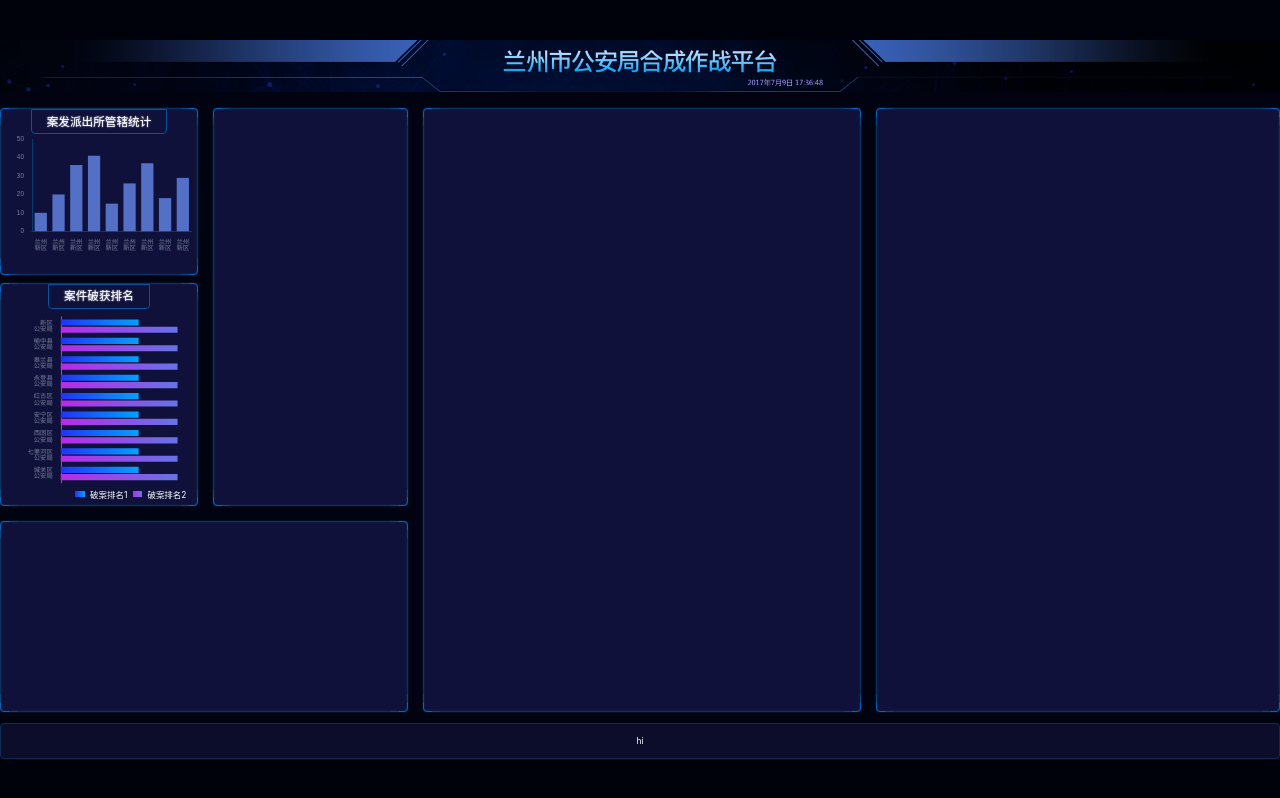
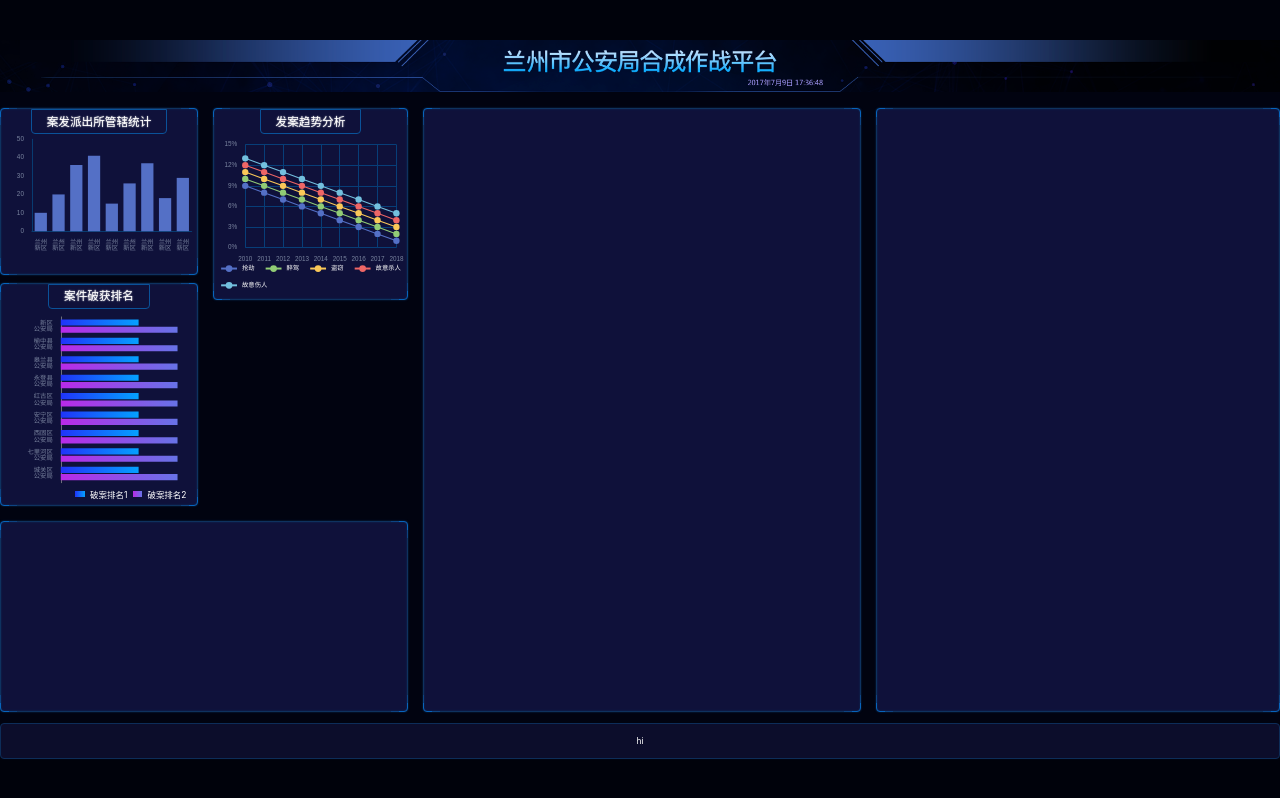
Before and after one commit to rustinliu/Large-screen, a React (Vite) app: page /#/ in a window 1280 px wide. Built offline with nearby package versions, Linux system fonts and the light colour scheme.

Commit message:
完成chart3

```diff
--- /dev/null
+++ b/src/components/chart-3.tsx
@@ -0,0 +1,84 @@
+import React, { useEffect, useRef } from 'react';
+import * as echarts from 'echarts';
+import { createEchartsOptions } from '../shared/create-echarts-options';
+import { px } from '../shared/px';
+
+export const Chart3 = () => {
+    const divRef = useRef(null);
+    useEffect(() => {
+        var myChart = echarts.init(divRef.current);
+        myChart.setOption(
+            createEchartsOptions({
+                legend: {
+                    bottom: px(10),
+                    textStyle: { color: 'white' },
+                    itemWidth: px(30),
+                    itemHeight: px(16),
+                },
+                grid: {
+                    x: px(20),
+                    x2: px(20),
+                    y: px(20),
+                    y2: px(70),
+                    containLabel: true,
+                },
+                xAxis: {
+                    type: 'category',
+                    boundaryGap: false,
+                    data: [2010, 2011, 2012, 2013, 2014, 2015, 2016, 2017, 2018],
+                    splitLine: { show: true, lineStyle: { color: '#073E78' } },
+                    axisTick: { show: false },
+                    axisLine: { show: false },
+                },
+                yAxis: {
+                    type: 'value',
+                    splitLine: { lineStyle: { color: '#073E78' } },
+                    axisLabel: {
+                        formatter(val) {
+                            return val * 100 + '%';
+                        },
+                    },
+                },
+                series: [
+                    {
+                        name: '抢劫',
+                        type: 'line',
+                        data: [0.01, 0.02, 0.03, 0.04, 0.05, 0.06, 0.07, 0.08, 0.09].reverse(),
+                    },
+                    {
+                        name: '醉驾',
+                        type: 'line',
+                        data: [0.02, 0.03, 0.04, 0.05, 0.06, 0.07, 0.08, 0.09, 0.1].reverse(),
+                    },
+                    {
+                        name: '盗窃',
+                        type: 'line',
+                        data: [0.03, 0.04, 0.05, 0.06, 0.07, 0.08, 0.09, 0.1, 0.11].reverse(),
+                    },
+                    {
+                        name: '故意杀人',
+                        type: 'line',
+                        data: [0.04, 0.05, 0.06, 0.07, 0.08, 0.09, 0.1, 0.11, 0.12].reverse(),
+                    },
+                    {
+                        name: '故意伤人',
+                        type: 'line',
+                        data: [0.05, 0.06, 0.07, 0.08, 0.09, 0.1, 0.11, 0.12, 0.13].reverse(),
+                    },
+                ].map((obj) => ({
+                    ...obj,
+                    symbol: 'circle',
+                    symbolSize: px(12),
+                    lineStyle: { width: px(2) },
+                })),
+            })
+        );
+    }, []);
+
+    return (
+        <div className='bordered faanqushi'>
+            <h2>发案趋势分析</h2>
+            <div ref={divRef} className='chart' />
+        </div>
+    );
+};
--- a/src/pages/home.scss
+++ b/src/pages/home.scss
@@ -110,7 +110,8 @@
             }
         }
         .guanxiatongji,
-        .pohuopaiming {
+        .pohuopaiming,
+        .faanqushi {
             height: px(315);
             display: flex;
             flex-direction: column;
@@ -159,5 +160,8 @@
                 }
             }
         }
+        .faanqushi {
+            height: px(363);
+        }
     }
 }
--- a/src/pages/home.tsx
+++ b/src/pages/home.tsx
@@ -3,6 +3,7 @@
 import headerBg from '../images/header.png';
 import { Chart1 } from '../components/chart-1';
 import { Chart2 } from '../components/chart-2';
+import { Chart3 } from '../components/chart-3';
 
 export const Home = () => {
     return (
@@ -13,7 +14,9 @@
                     <Chart1 />
                     <Chart2 />
                 </section>
-                <section className='bordered section2'></section>
+                <section className=' section2'>
+                    <Chart3 />
+                </section>
                 <section className='bordered section3'></section>
                 <section className='bordered section4'></section>
                 <section className='bordered section5'></section>
--- a/src/shared/base-echart-options.ts
+++ b/src/shared/base-echart-options.ts
@@ -12,6 +12,6 @@
         y: px(10),
         x2: px(10),
         y2: px(10),
+        containLabel: true,
     },
-    containLabel: true,
 };
```
